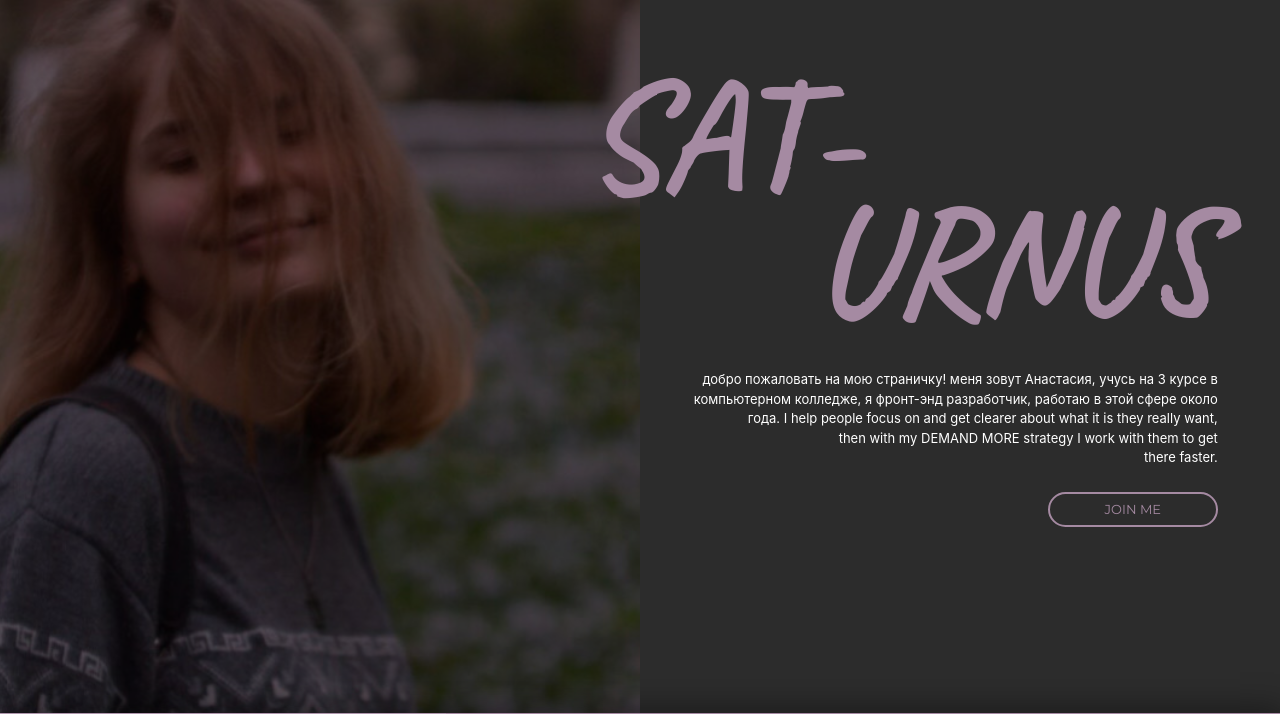
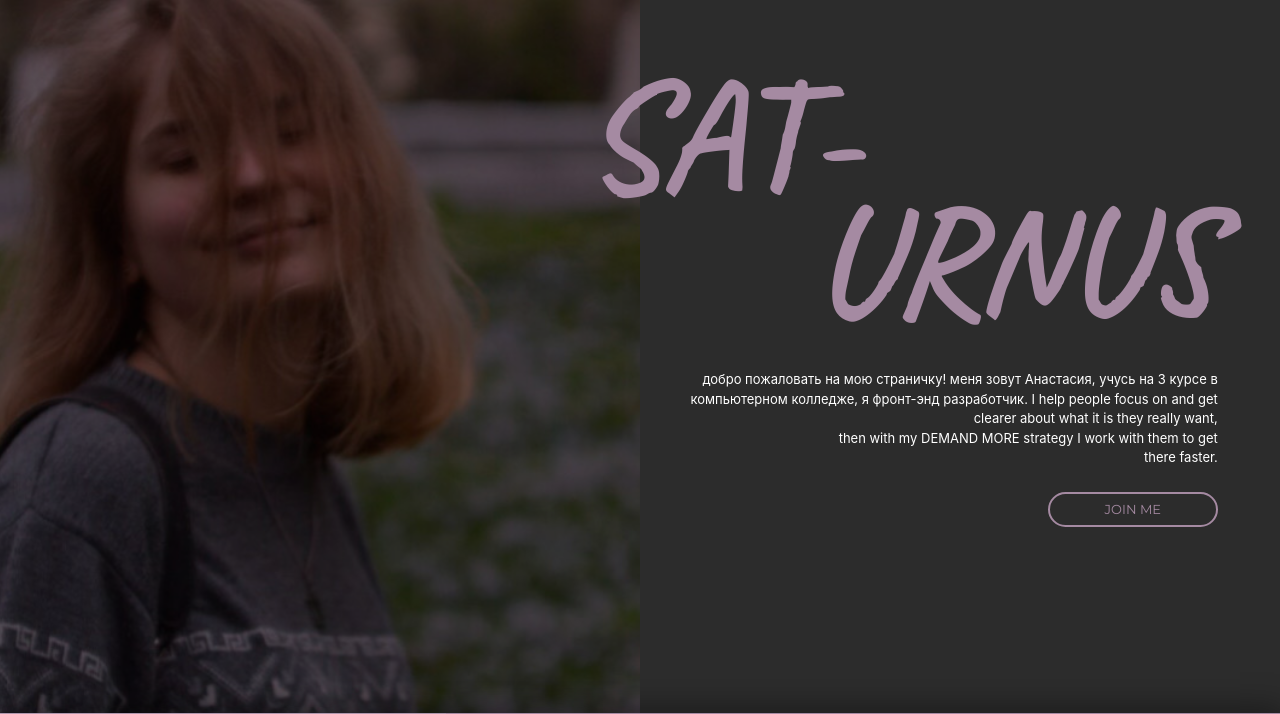
Before and after one commit to saturnus18/saturn, a plain HTML site: page index.html in a window 1280 px wide. Shown: the part 87-801 px from the top of the page. Drawn offline with Linux system fonts and the light colour scheme; a web font is replaced by a local one.

Commit message:
Update index.html

```diff
--- a/index.html
+++ b/index.html
@@ -67,7 +67,7 @@
                   <span>SAT-</span>
                   <span>URNUS</span>
                 </h1>
-                <p class="mb-4">добро пожаловать на мою страничку! меня зовут Анастасия, учусь на 3 курсе в компьютерном колледже, я фронт-энд разработчик, работаю в этой сфере около года.
+                <p class="mb-4">добро пожаловать на мою страничку! меня зовут Анастасия, учусь на 3 курсе в компьютерном колледже, я фронт-энд разработчик.
                 I help people focus on and get clearer about what it is they really want,<br>
                 then with my DEMAND MORE strategy I work with them to get<br>
                 there faster.</p>
```
